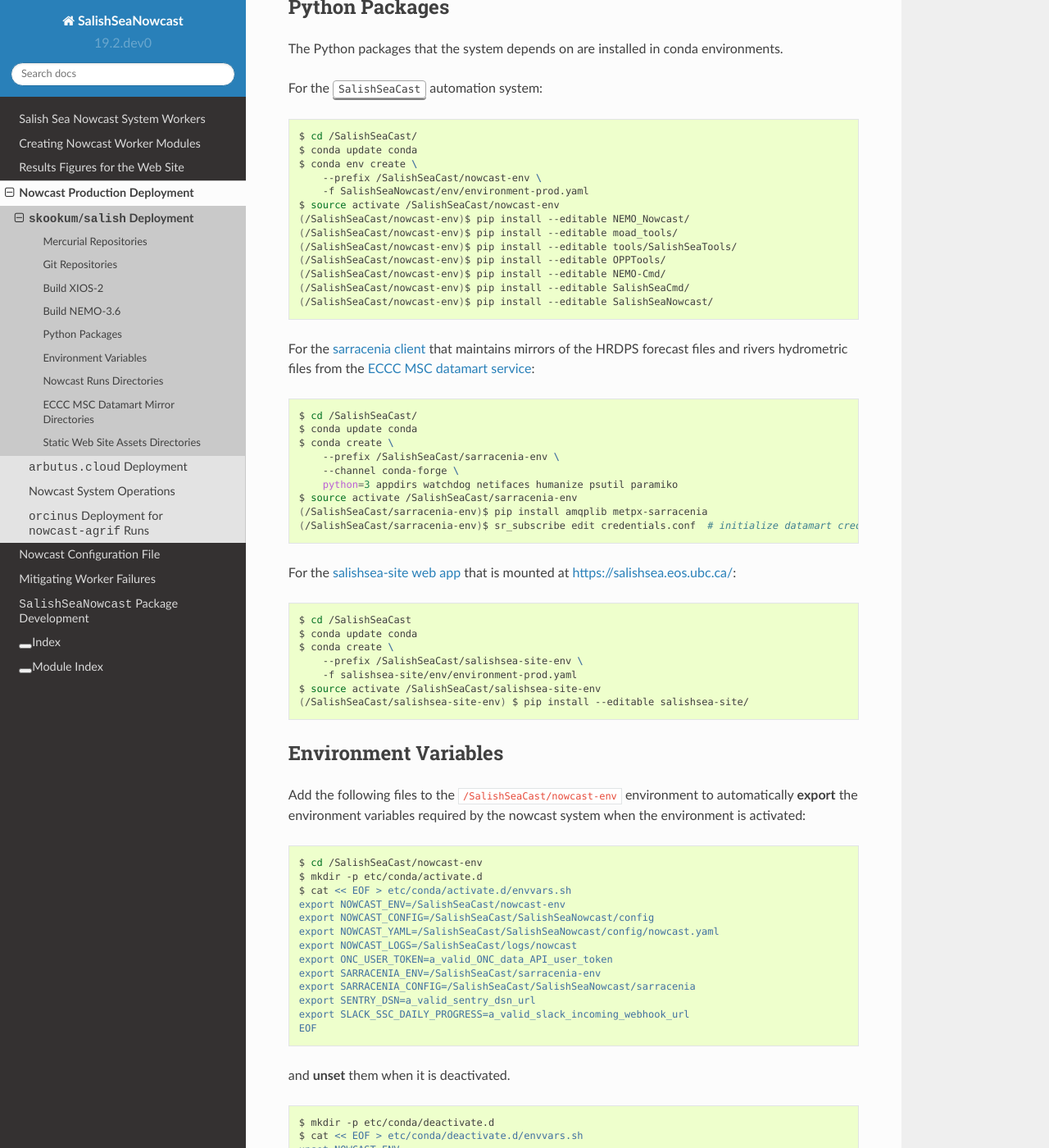
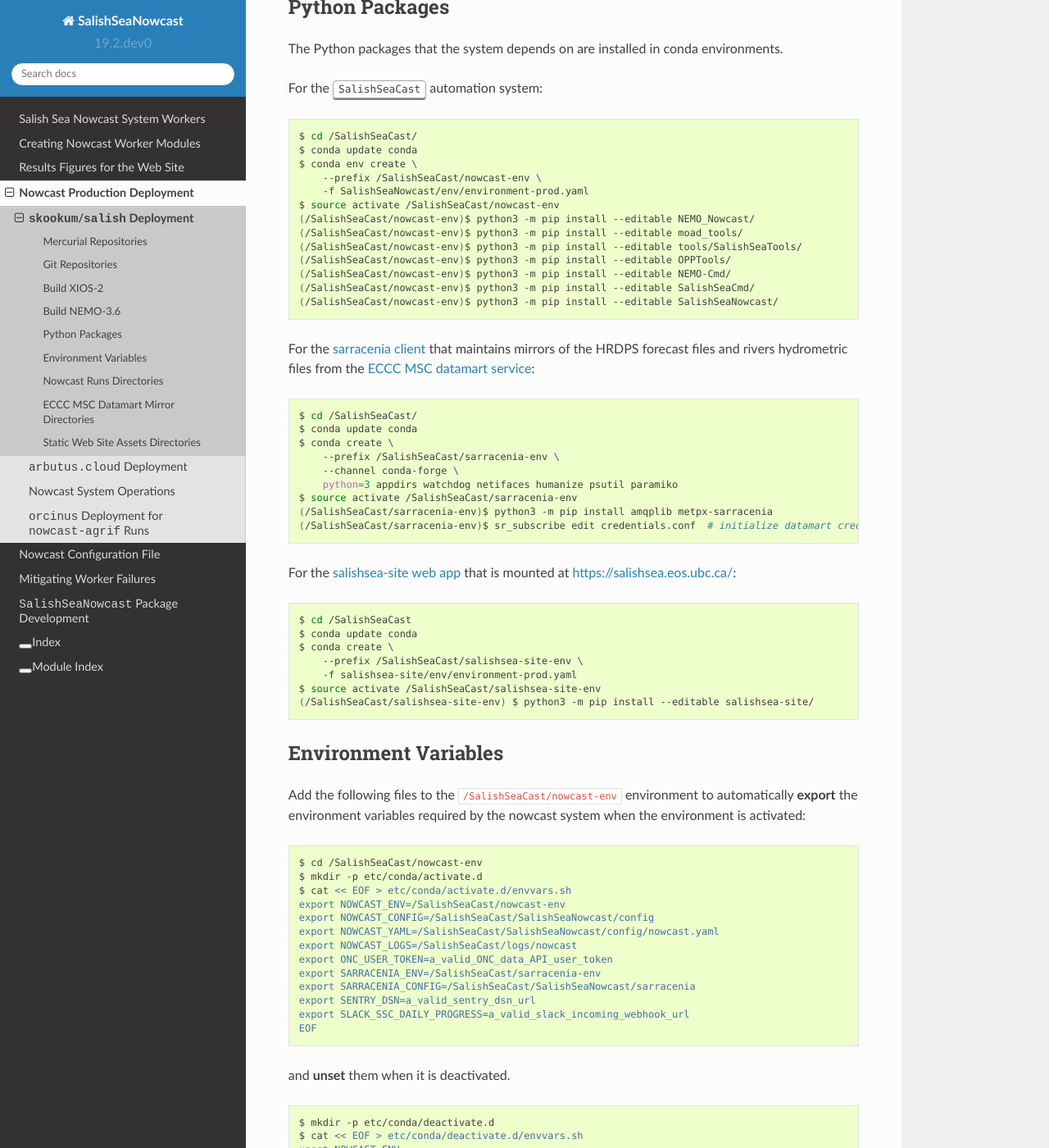
Before and after one commit to SalishSeaCast/SalishSeaNowcast, a Sphinx documentation site: the page built from docs/deployment/skookum_salish.rst, in a window 1280 px wide and 1400 px high, scrolled down 1564 px. Shown: the whole window at 82% size. Built offline with Sphinx 7.4.7 and the Read the Docs theme 2.0.0, drawn with Linux system fonts in a browser that asks for light colours.

Commit message:
Make pip install more explicit in skookum deployment docs

```diff
--- a/docs/deployment/skookum_salish.rst
+++ b/docs/deployment/skookum_salish.rst
@@ -113,13 +113,13 @@
         --prefix /SalishSeaCast/nowcast-env \
         -f SalishSeaNowcast/env/environment-prod.yaml
     $ source activate /SalishSeaCast/nowcast-env
-    (/SalishSeaCast/nowcast-env)$ pip install --editable NEMO_Nowcast/
-    (/SalishSeaCast/nowcast-env)$ pip install --editable moad_tools/
-    (/SalishSeaCast/nowcast-env)$ pip install --editable tools/SalishSeaTools/
-    (/SalishSeaCast/nowcast-env)$ pip install --editable OPPTools/
-    (/SalishSeaCast/nowcast-env)$ pip install --editable NEMO-Cmd/
-    (/SalishSeaCast/nowcast-env)$ pip install --editable SalishSeaCmd/
-    (/SalishSeaCast/nowcast-env)$ pip install --editable SalishSeaNowcast/
+    (/SalishSeaCast/nowcast-env)$ python3 -m pip install --editable NEMO_Nowcast/
+    (/SalishSeaCast/nowcast-env)$ python3 -m pip install --editable moad_tools/
+    (/SalishSeaCast/nowcast-env)$ python3 -m pip install --editable tools/SalishSeaTools/
+    (/SalishSeaCast/nowcast-env)$ python3 -m pip install --editable OPPTools/
+    (/SalishSeaCast/nowcast-env)$ python3 -m pip install --editable NEMO-Cmd/
+    (/SalishSeaCast/nowcast-env)$ python3 -m pip install --editable SalishSeaCmd/
+    (/SalishSeaCast/nowcast-env)$ python3 -m pip install --editable SalishSeaNowcast/
 
 For the `sarracenia client`_ that maintains mirrors of the HRDPS forecast files and rivers hydrometric files from the `ECCC MSC datamart service`_:
 
@@ -135,7 +135,7 @@
         --channel conda-forge \
         python=3 appdirs watchdog netifaces humanize psutil paramiko
     $ source activate /SalishSeaCast/sarracenia-env
-    (/SalishSeaCast/sarracenia-env)$ pip install amqplib metpx-sarracenia
+    (/SalishSeaCast/sarracenia-env)$ python3 -m pip install amqplib metpx-sarracenia
     (/SalishSeaCast/sarracenia-env)$ sr_subscribe edit credentials.conf  # initialize datamart credentials
 
 For the `salishsea-site web app`_ that is mounted at https://salishsea.eos.ubc.ca/:
@@ -150,7 +150,7 @@
         --prefix /SalishSeaCast/salishsea-site-env \
         -f salishsea-site/env/environment-prod.yaml
     $ source activate /SalishSeaCast/salishsea-site-env
-    (/SalishSeaCast/salishsea-site-env) $ pip install --editable salishsea-site/
+    (/SalishSeaCast/salishsea-site-env) $ python3 -m pip install --editable salishsea-site/
 
 
 Environment Variables
```
